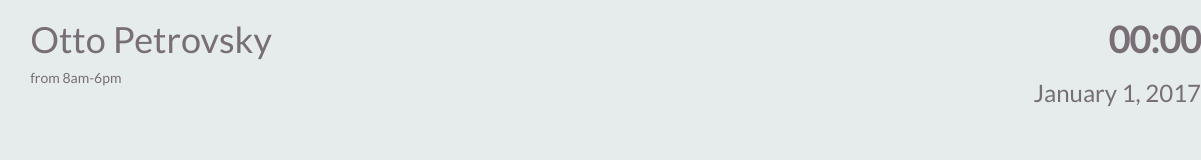
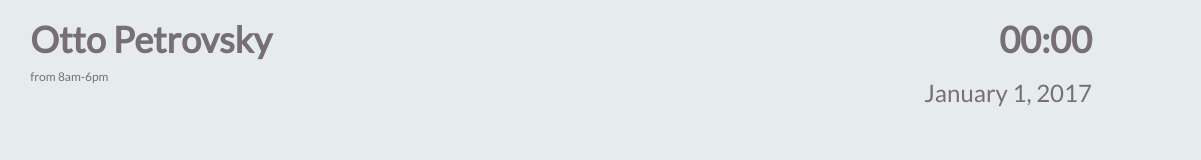
Before and after one commit to Shabis/HTML_NW-Transfer, a plain HTML site: page index.html in a window 1280 px wide. Shown: the full height of the page, 79-1280 px from the left. Drawn offline with Linux system fonts and the light colour scheme.

Commit message:
correct formatting inconsistencies in header

```diff
--- a/css/styles.css
+++ b/css/styles.css
@@ -1,7 +1,6 @@
 #header-right {
   text-align: right;
   font-weight: bold;
-  margin-right: auto;
 }
 
 img {
@@ -10,6 +9,10 @@ img {
 }
 
 #local-time {
+  font-weight: bold;
+}
+
+#user-name {
   font-weight: bold;
 }
 
--- a/index.html
+++ b/index.html
@@ -12,9 +12,9 @@
       <div class="col-md-1">
         <img class="user-image" src="images/User_Silhouette_Placeholder.png" alt="User Silhouette Placeholder">
       </div>
-      <div class="col-md-8">
+      <div class="col-md-7">
         <h1 id="user-name">Otto Petrovsky</h1>
-        <h5>from 8am-6pm</h5>
+        <h6>from 8am-6pm</h6>
       </div>
       <div class="col-md-3" id="header-right">
         <h1 id="local-time">00:00</h1>
```
